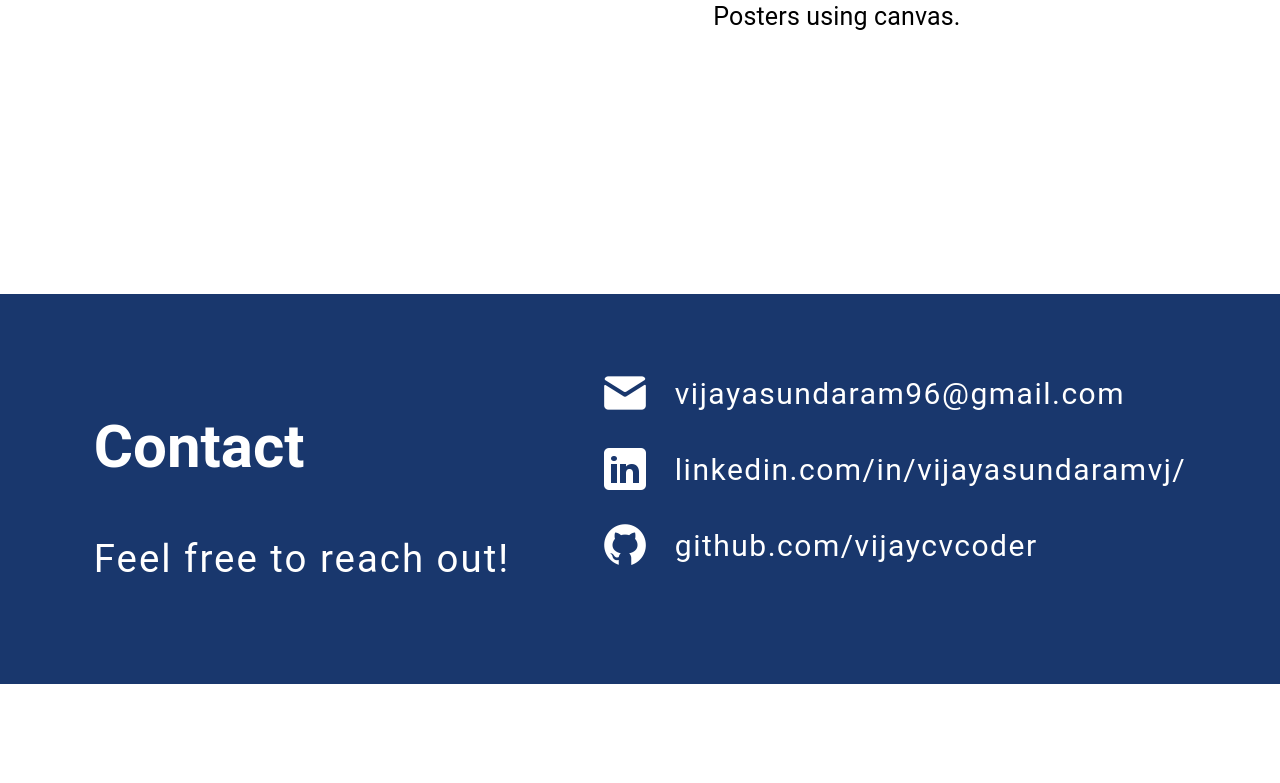
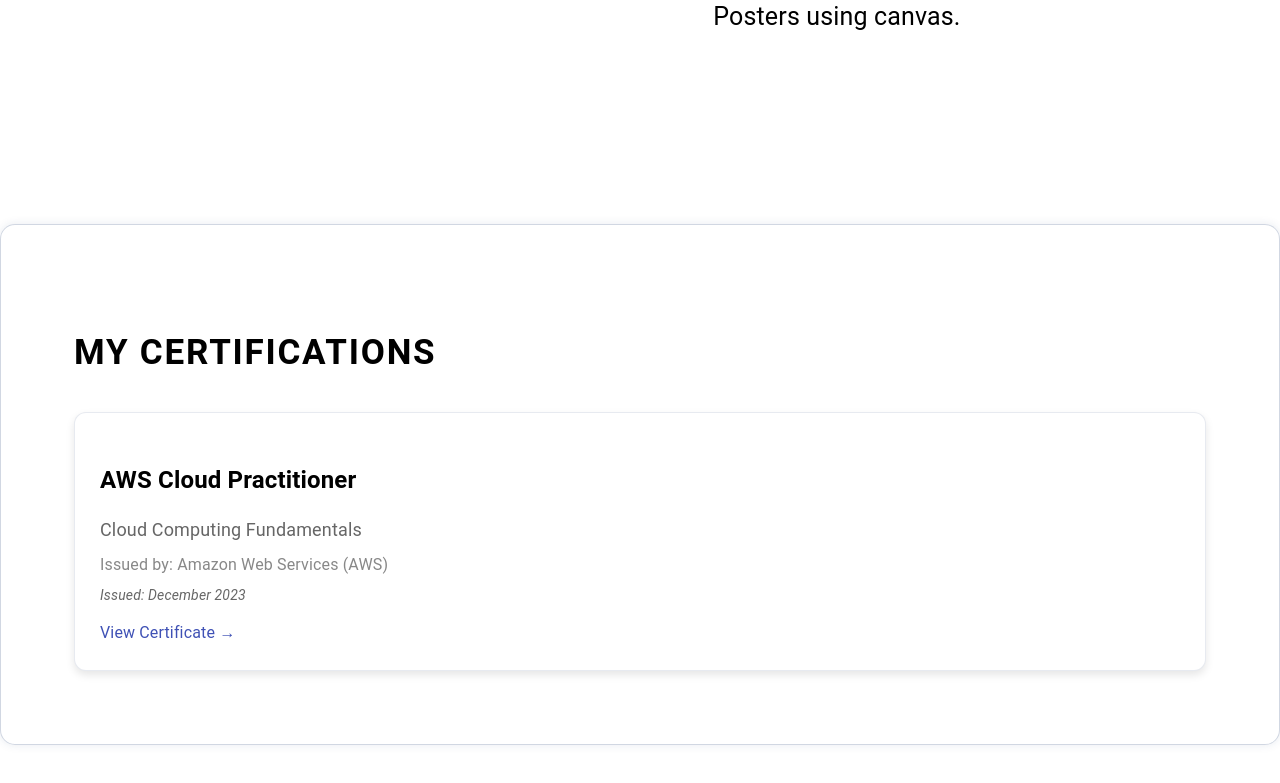
Before and after one commit to vijaycvcoder/landing-page, a React (Create React App) app: page / in a window 1280 px wide. Shown: the part 1979-2762 px from the top of the page. Before the commit the page ends 2663 px from the top, so only its background shows below. Built offline with nearby package versions, Linux system fonts and the light colour scheme.

Commit message:
Add certification page

```diff
--- a/src/App.js
+++ b/src/App.js
@@ -6,6 +6,7 @@ import {createTheme } from '@mui/material/styles';
 import HeroSection from './components/HeroSection';
 import About from './components/About/About';
 import Contact from './components/Contact/Contact';
+import Certification from './components/Certification/Certification';  // Add this import
 
 import Header from './components/Header';
 
@@ -18,6 +19,7 @@ const App = () => {
       <CssBaseline />
       <HeroSection />
       <About/>
+      <Certification/>  {/* Add this component */}
       <Contact/>
     </ThemeProvider>
   );
--- /dev/null
+++ b/src/components/Certification/Certification.js
@@ -0,0 +1,24 @@
+import React from 'react';
+import styles from './Certification.module.css';
+
+const Certification = () => {
+  return (
+    <section className={styles.container}>
+      <h2 className={styles.title}>My Certifications</h2>
+      <div className={styles.certifications}>
+        <div className={styles.certCard}>
+          <h3>AWS Cloud Practitioner</h3>
+          <p>Cloud Computing Fundamentals</p>
+          <span>Issued by: Amazon Web Services (AWS)</span>
+          <div className={styles.certDate}>Issued: December 2023</div>
+          <a href="https://aws.amazon.com/verification" className={styles.certLink} target="_blank" rel="noopener noreferrer">
+            View Certificate →
+          </a>
+        </div>
+        {/* Repeat for other cards */}
+      </div>
+    </section>
+  );
+};
+
+export default Certification;
--- /dev/null
+++ b/src/components/Certification/Certification.module.css
@@ -0,0 +1,87 @@
+.container {
+  margin: 50px auto;  /* Reduced top margin to be closer to About section */
+  padding: 73px;  /* Matching About section padding */
+  position: relative;
+  background-color: rgba(255, 255, 255, 0.6);
+  border-radius: 15px;
+  border: 1px solid rgba(25, 55, 109, 0.2);
+  box-shadow: 0 0 10px rgba(25, 55, 109, 0.1);
+}
+
+.title {
+  color: var(--color-text);
+  font-size: 35px;
+  font-weight: 700;
+  letter-spacing: 1.75px;
+  text-transform: uppercase;
+  text-align: left;  /* Align text to left */
+  margin-bottom: 2rem;
+}
+
+.certifications {
+  display: grid;
+  grid-template-columns: repeat(auto-fit, minmax(280px, 1fr));
+  gap: 2rem;
+  margin-top: 2rem;
+}
+
+.certCard {
+  background: white;
+  border-radius: 12px;
+  padding: 25px;
+  box-shadow: 0 4px 8px rgba(0, 0, 0, 0.1);
+  transition: transform 0.3s ease;
+  border: 1px solid rgba(25, 55, 109, 0.1);
+}
+
+.certCard h3 {
+  color: var(--color-text);
+  font-size: 24px;
+  margin-bottom: 15px;
+  font-weight: 600;
+}
+
+.certCard p {
+  color: #666;
+  font-size: 18px;
+  margin-bottom: 10px;
+}
+
+.certCard span {
+  color: #888;
+  font-size: 16px;
+  display: block;
+  margin-bottom: 8px;
+}
+
+.certDate {
+  color: #666;
+  font-size: 14px;
+  font-style: italic;
+}
+
+.certCard:hover {
+  transform: translateY(-5px);
+  box-shadow: 0 6px 12px rgba(0, 0, 0, 0.15);
+}
+
+@media screen and (max-width: 830px) {
+  .certifications {
+    grid-template-columns: 1fr;
+  }
+}
+
+
+.certLink {
+  display: inline-block;
+  margin-top: 15px;
+  color: #3f51b5;
+  text-decoration: none;
+  font-size: 16px;
+  transition: color 0.3s ease;
+}
+
+.certLink:hover {
+  color: #283593;
+  text-decoration: underline;
+}
```
